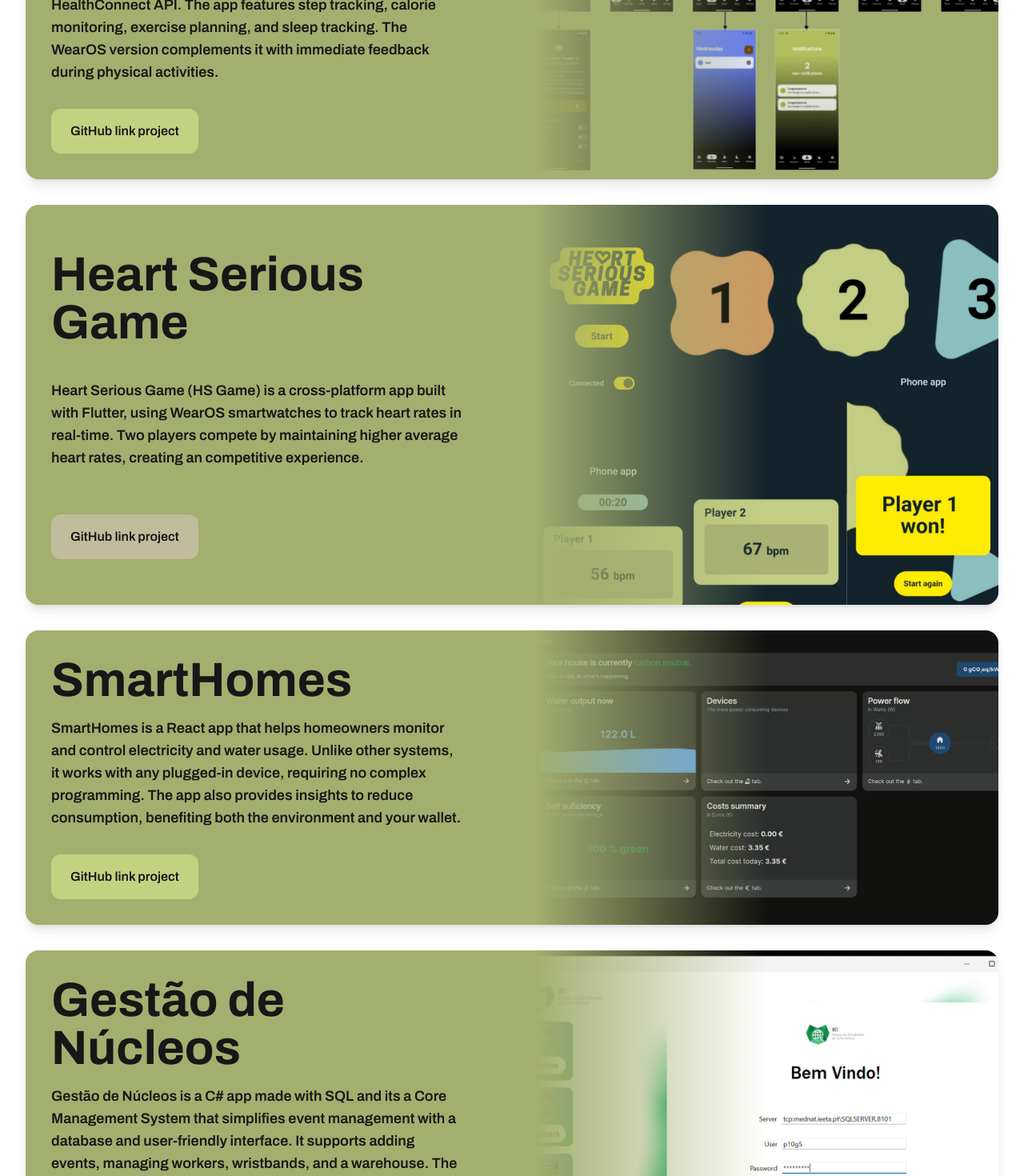
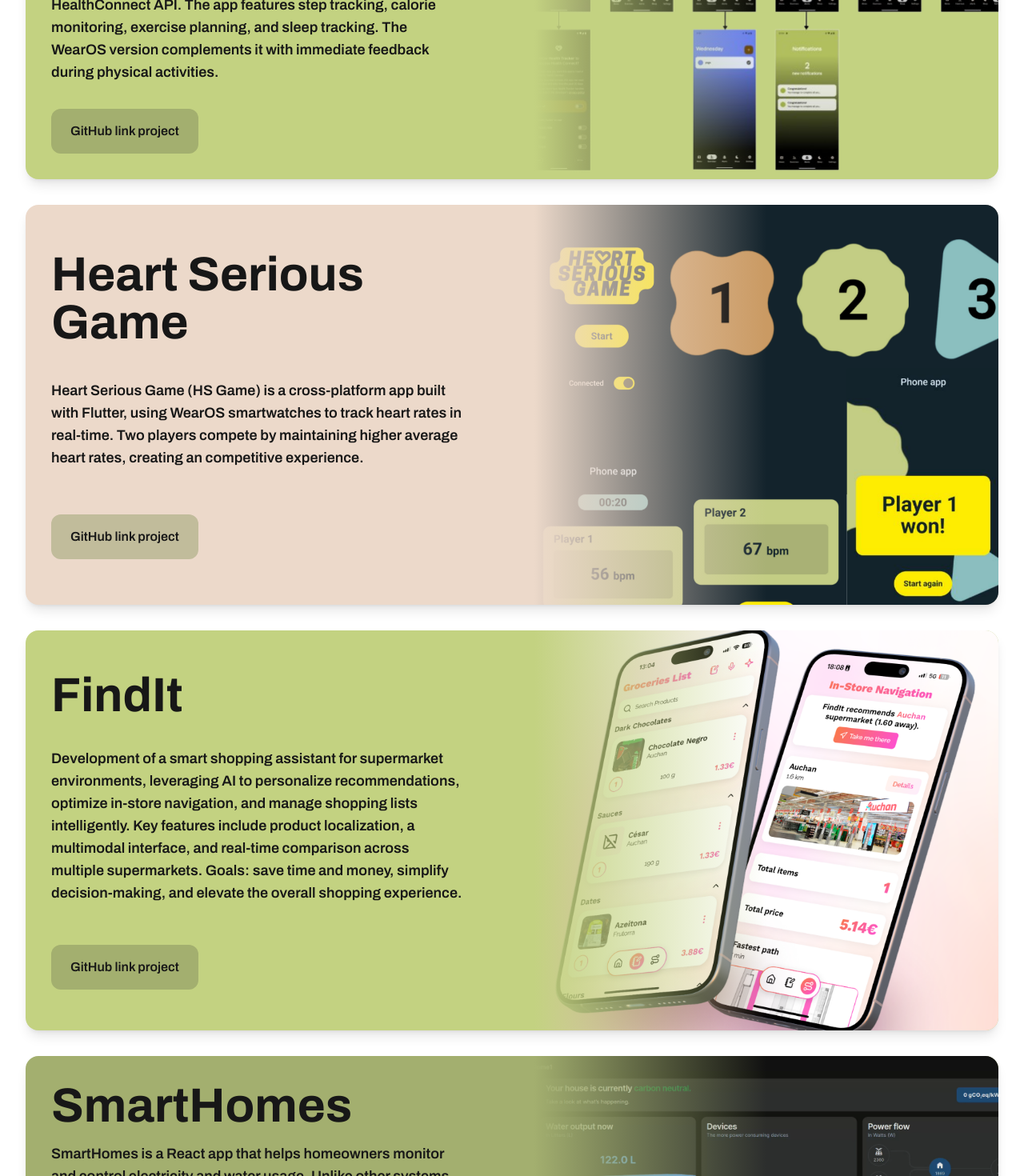
Before and after one commit to falcaodiogo/falcaodiogo.github.io, a Next.js app: page /university in a window 1280 px wide. Shown: the part 380-1850 px from the top of the page at 80% size. Built offline with nearby package versions, Linux system fonts and the light colour scheme.

Commit message:
Add new project - FindIt

```diff
--- a/app/university/page.tsx
+++ b/app/university/page.tsx
@@ -9,6 +9,7 @@ import HSG from "../assets/heartSeriousGame/hsg.png";
 import ProjectsCard from "../components/projectsCard";
 import TravelMate from "../assets/travelMate/image.png";
 import CityConnect from "../assets/cityconnected/cityconnected.png";
+import FindIt from "../assets/findit/image.png";
 import { Element } from "react-scroll";
 
 const UniversityPage = () => {
@@ -26,6 +27,8 @@ const UniversityPage = () => {
       The app features step tracking, calorie monitoring, exercise planning, and sleep tracking. The WearOS version complements it with immediate feedback during physical activities."
             link="https://github.com/falcaodiogo/Projeto2-ICM"
             image={HealthTracker}
+            bgColor="bg-primary"
+            buttonColor="bg-variant"
           />
         </Element>
         <Element name="heart-game">
@@ -34,7 +37,18 @@ const UniversityPage = () => {
             description="Heart Serious Game (HS Game) is a cross-platform app built with Flutter, using WearOS smartwatches to track heart rates in real-time. Two players compete by maintaining higher average heart rates, creating an competitive experience."
             link="https://github.com/falcaodiogo/Projeto1-ICM"
             image={HSG}
+            bgColor="bg-surface"
             buttonColor="bg-secondary"
+          />
+        </Element>
+        <Element name="findit">
+          <ProjectsCard
+            name="FindIt"
+            description="Development of a smart shopping assistant for supermarket environments, leveraging AI to personalize recommendations, optimize in-store navigation, and manage shopping lists intelligently. Key features include product localization, a multimodal interface, and real-time comparison across multiple supermarkets. Goals: save time and money, simplify decision-making, and elevate the overall shopping experience."
+            link="https://github.com/PI-FindIt"
+            image={FindIt}
+            bgColor="bg-primary"
+            buttonColor="bg-variant"
           />
         </Element>
         <Element name="smart-homes">
@@ -47,10 +61,11 @@ const UniversityPage = () => {
         </Element>
         <Element name="gestao-nucleos">
           <ProjectsCard
-            name="Gestão de Núcleos"
-            description="Gestão de Núcleos is a C# app made with SQL and its a Core Management System that simplifies event management with a database and user-friendly interface. It supports adding events, managing workers, wristbands, and a warehouse. The system tracks profits and sales."
+            name="NEI - Gestão de Núcleos"
+            description="Gestão de Núcleos is a C# app made with SQL and its a Core Management System that simplifies event management with a database for the Núcleo de Engenharia Informática (AAUAv). It supports adding events, managing workers, wristbands, and a warehouse. The system tracks profits and sales."
             link="https://github.com/falcaodiogo/Projeto-Base-de-Dados"
             image={NEIImage}
+            bgColor="bg-surface"
             buttonColor="bg-secondary"
           />
         </Element>
@@ -60,6 +75,8 @@ const UniversityPage = () => {
             description="Travel Mate is a React Native app focused on design and user experience. It helps users see past trips, plan new ones, and share experiences with friends. The app also provides a map with points of interest and notes."
             link="https://github.com/falcaodiogo/Projeto-TravelMate-IHC?tab=readme-ov-file"
             image={TravelMate}
+            bgColor="bg-primary"
+            buttonColor="bg-variant"
           />
         </Element>
         <Element name="city-connect">
```
Also changed, not shown: app/assets/findit/image.png (added).
